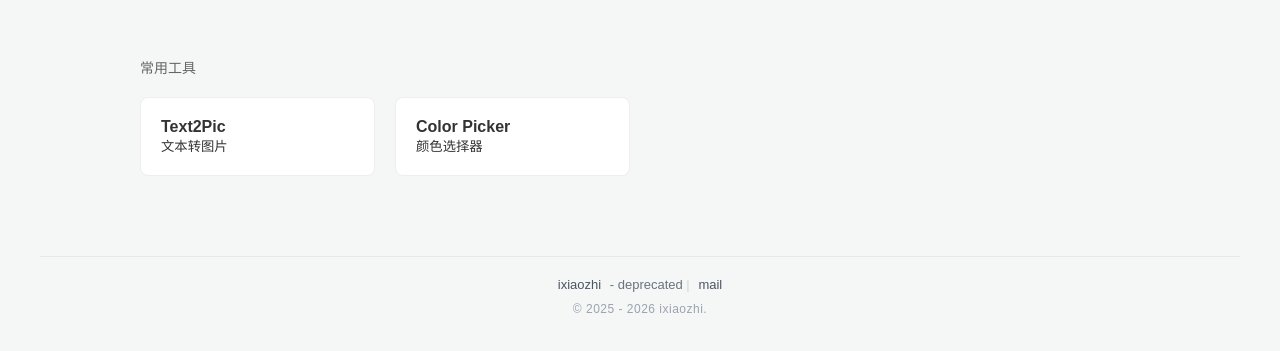
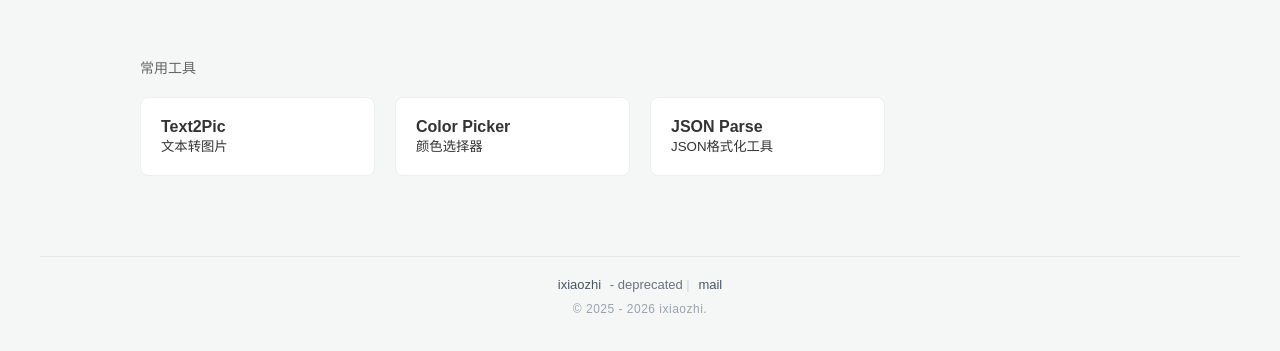
Before and after one commit to zhoujiajun88/wangluodaohang, a plain HTML site: page index.html in a window 1280 px wide. Shown: the part 71-422 px from the top of the page. Drawn offline with Linux system fonts and the light colour scheme.

Commit message:
Add files via upload

```diff
--- a/index.html
+++ b/index.html
@@ -105,6 +105,7 @@
             <div class="category-title">常用工具</div>
             <a href="/tools/text2pic.html" class="card"><strong>Text2Pic</strong><br><small>文本转图片</small></a>
             <a href="/tools/colorpicker.html" class="card"><strong>Color Picker</strong><br><small>颜色选择器</small></a>
+            <a href="/tools/jsonparse.html" class="card"><strong>JSON Parse</strong><br><small>JSON格式化工具</small></a>
         </div>
     </div>
     <footer class="footer">
```
